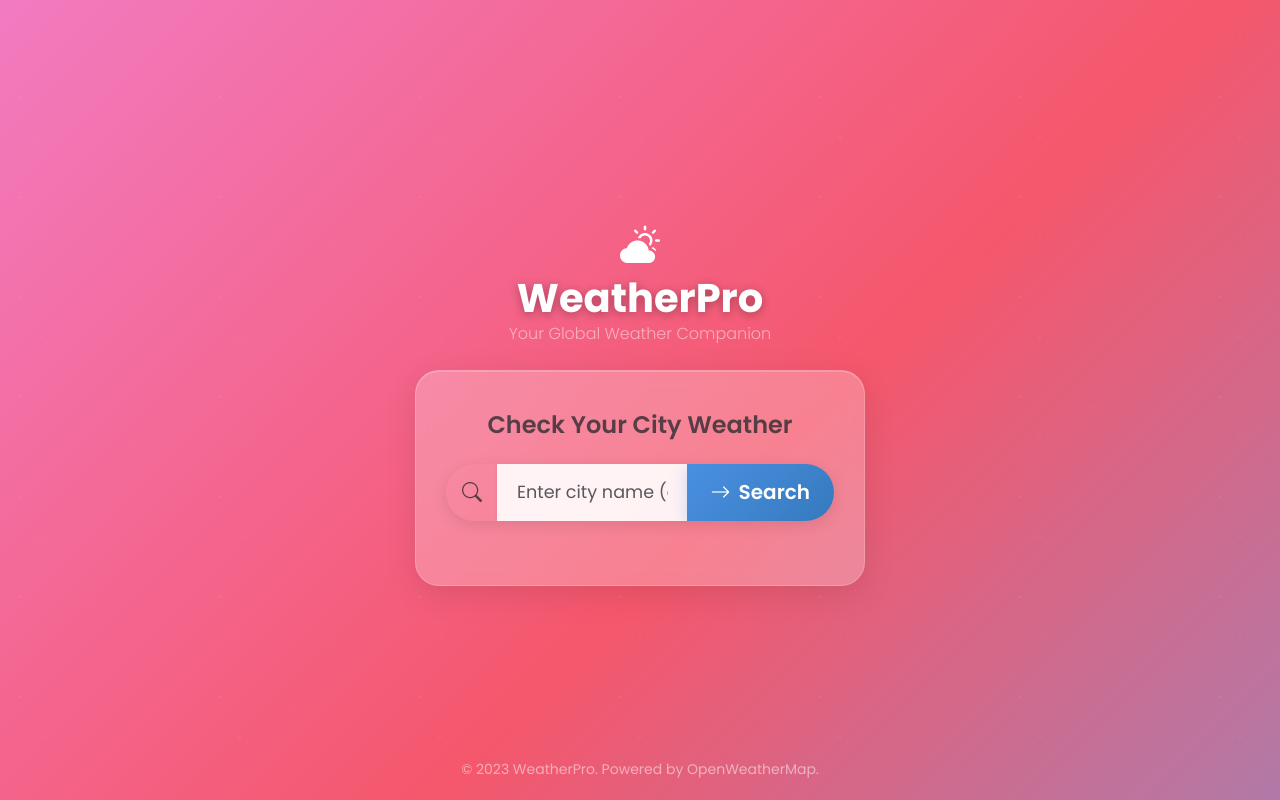
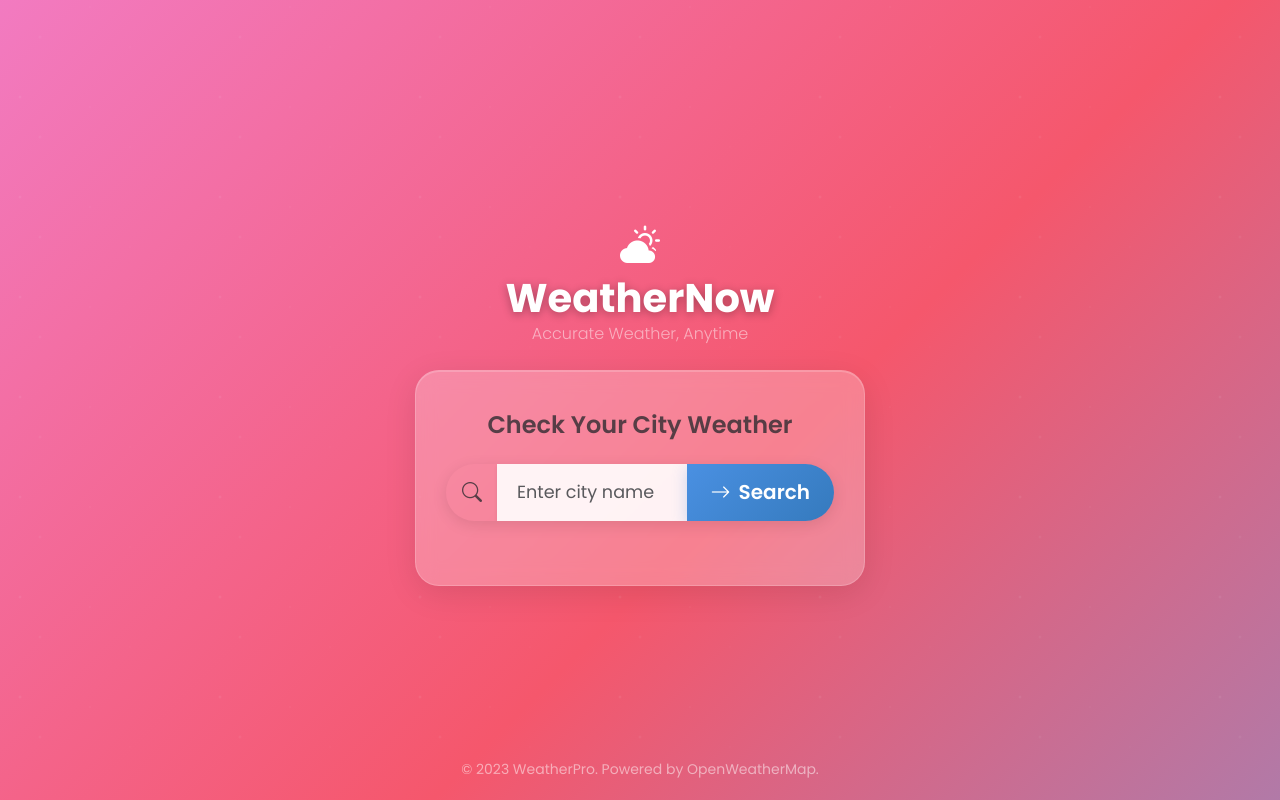
Before and after one commit to Sharatpsd/Django-Weather-App, a Django app: page / in a window 1280 px wide. Run offline with Django 4.2, Linux system fonts and the light colour scheme.

Commit message:
Update index.html

```diff
--- a/myapp/templates/myapp/index.html
+++ b/myapp/templates/myapp/index.html
@@ -22,8 +22,8 @@
         <!-- Header with app title and icon -->
         <div class="app-header text-center mb-4 animate-fade-in">
             <i class="bi bi-cloud-sun-fill fs-1 text-white mb-2"></i>
-            <h1 class="mb-0 text-white fw-bold">WeatherPro</h1>
-            <p class="text-white-50 mb-0">Your Global Weather Companion</p>
+            <h1 class="mb-0 text-white fw-bold">WeatherNow</h1>
+            <p class="text-white-50 mb-0">Accurate Weather, Anytime</p>
         </div>
 
         <div class="weather-box text-center animate-slide-up">
@@ -35,7 +35,7 @@
                     <span class="input-group-text bg-transparent border-0">
                         <i class="bi bi-search text-muted"></i>
                     </span>
-                    <input type="text" name="city" class="form-control border-0 shadow-sm" placeholder="Enter city name (e.g., London)" required>
+                    <input type="text" name="city" class="form-control border-0 shadow-sm" placeholder="Enter city name" required>
                     <button class="btn btn-primary btn-lg px-4" type="submit">
                         <i class="bi bi-arrow-right me-2"></i>Search
                     </button>
```
